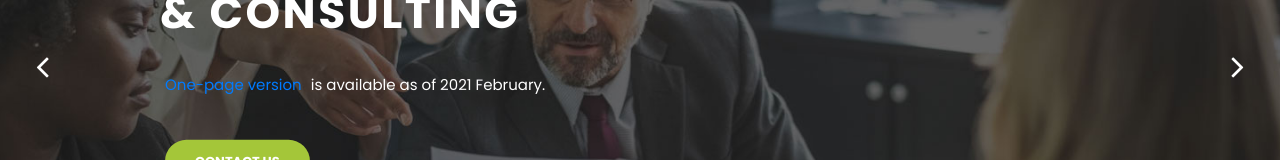
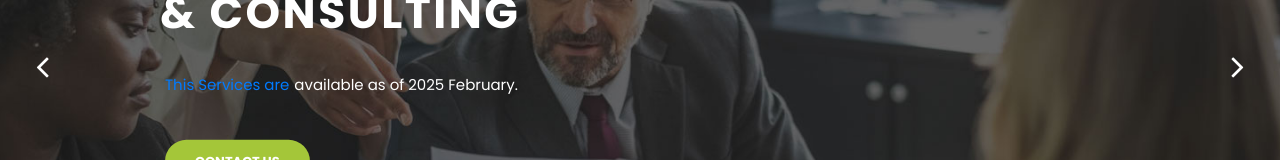
Before and after one commit to revou-fundamental-course/16-jun-25-totowahid, a plain HTML site: page index.html in a window 1280 px wide. Shown: the part 388-548 px from the top of the page. Drawn offline with Linux system fonts and the light colour scheme.

Commit message:
Update index.html

```diff
--- a/index.html
+++ b/index.html
@@ -100,7 +100,7 @@ https://templatemo.com/tm-545-finance-business
                 <div class="text-content">
                   <h6>we are ready to in partnership with you</h6>
                   <h4>Strategic and Business Dev.<br>&amp; Consulting</h4>
-                  <p> <a href="one-page.html">One-page version</a> is available as of 2021 February.</p>
+                  <p> <a href="one-page.html">This Services are</a>available as of 2025 February.</p>
                   <a href="contact.html" class="filled-button">contact us</a>
                 </div>
             </div>
```
